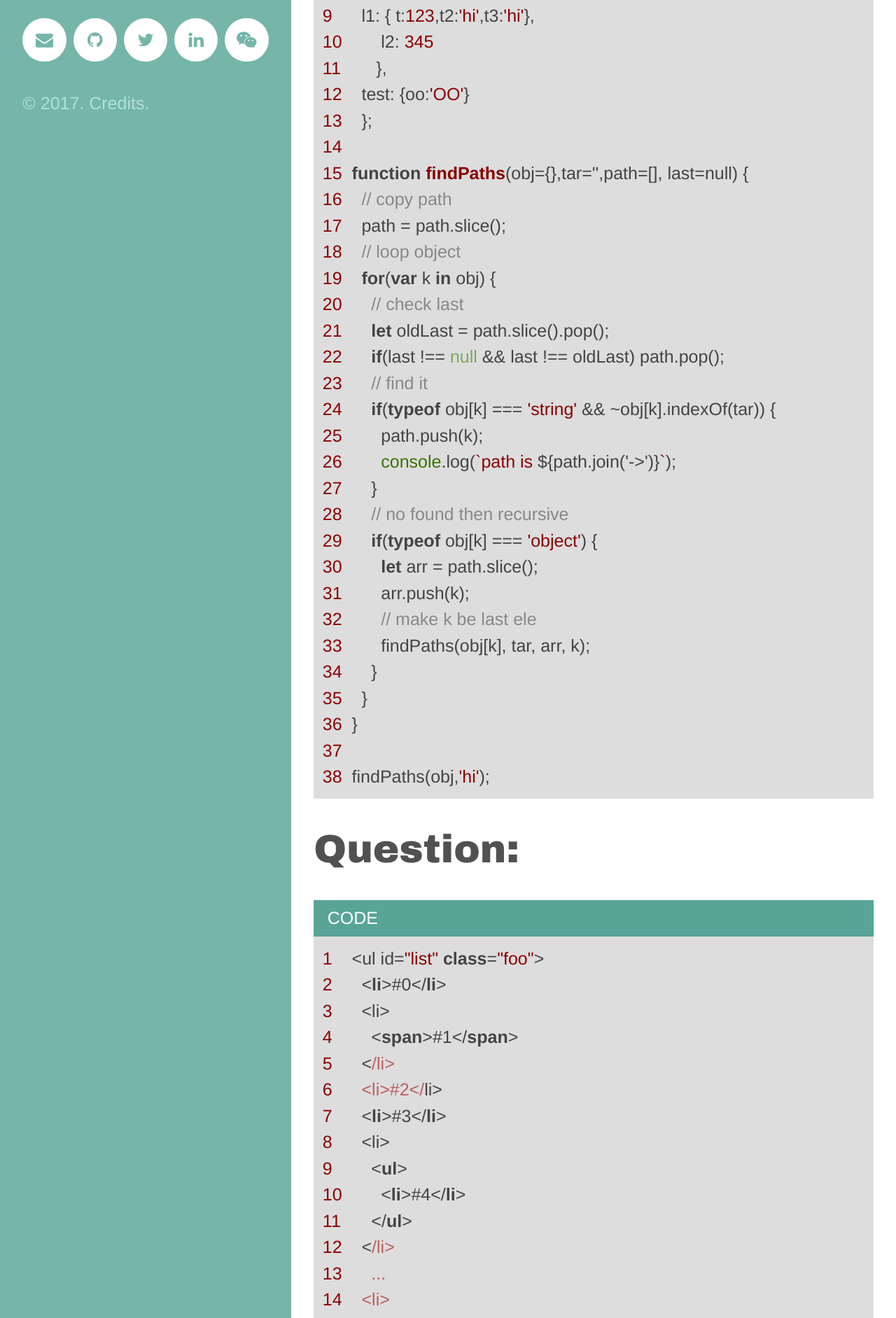
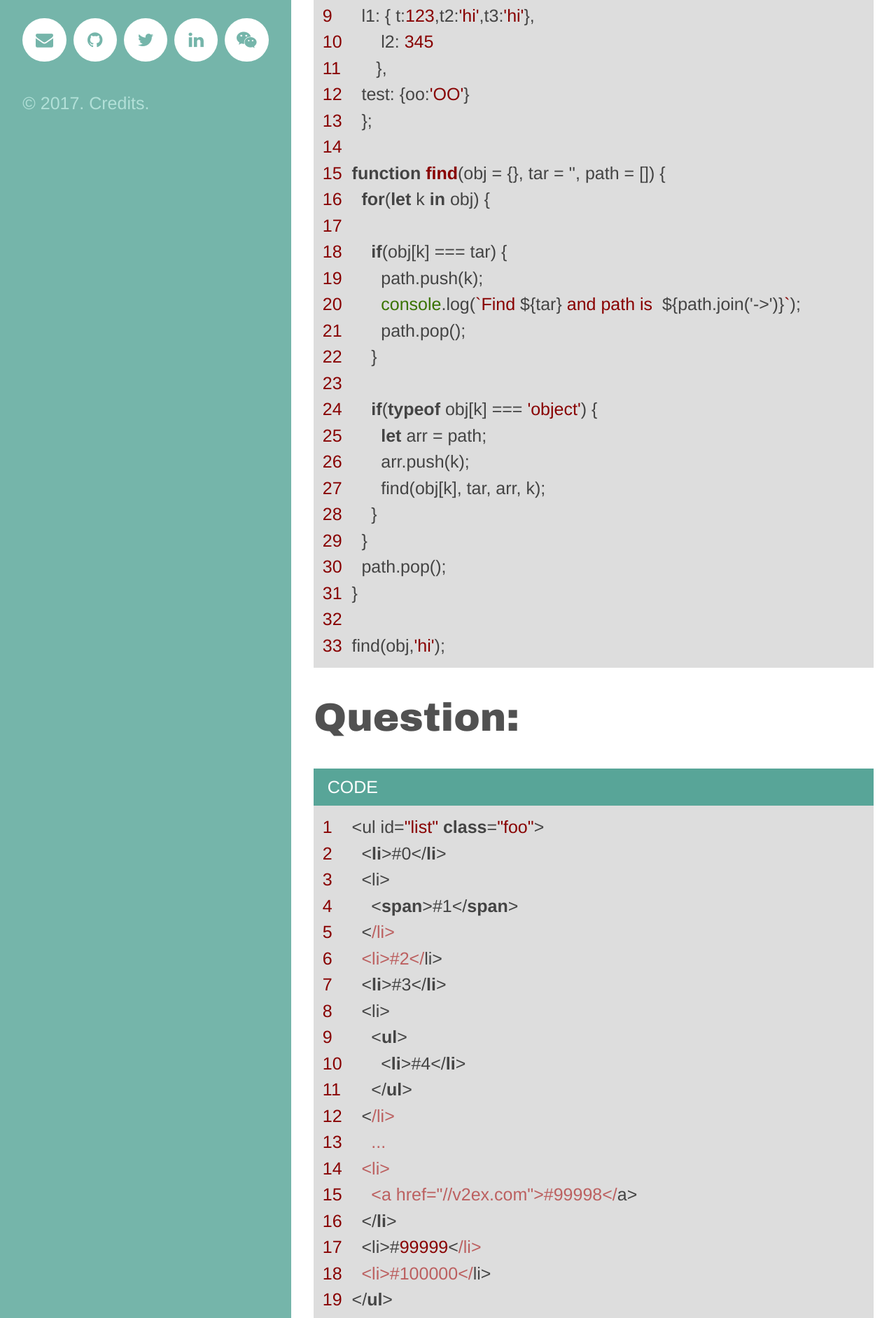
Before and after one commit to dxcqcv/dxcqcv.github.io, a Jekyll site: the page built from _posts/2017-03-28-interview-answer.md, in a window 1280 px wide. Shown: the part 934-2817 px from the top of the page at 70% size. Built offline with Jekyll 4.4.1, drawn with Linux system fonts in a browser that asks for light colours; comment, search, counter and statistics services are not loaded; some of the changed text lies outside the part shown.

Commit message:
update find obj path func

```diff
--- a/_posts/2017-03-28-interview-answer.md
+++ b/_posts/2017-03-28-interview-answer.md
@@ -25,30 +25,26 @@ excerpt: Some collection of Front-End interview answers
     test: {oo:'OO'}
     };
 
-  function findPaths(obj={},tar='',path=[], last=null) {
-    // copy path
-    path = path.slice();
-    // loop object
-    for(var k in obj) {
-      // check last
-      let oldLast = path.slice().pop();
-      if(last !== null && last !== oldLast) path.pop();
-      // find it
-      if(typeof obj[k] === 'string' && ~obj[k].indexOf(tar)) {
+  function find(obj = {}, tar = '', path = []) {
+    for(let k in obj) {
+
+      if(obj[k] === tar) {
         path.push(k);
-        console.log(`path is ${path.join('->')}`);
+        console.log(`Find ${tar} and path is  ${path.join('->')}`);
+        path.pop();
       }
-      // no found then recursive
+
       if(typeof obj[k] === 'object') {
-        let arr = path.slice();
+        let arr = path;
         arr.push(k);
-        // make k be last ele
-        findPaths(obj[k], tar, arr, k);
+        find(obj[k], tar, arr, k);
       }
     }
+    path.pop();
   }
 
-  findPaths(obj,'hi');
+  find(obj,'hi');
+
 {% endhighlight %}
 
 ## Question:
```
